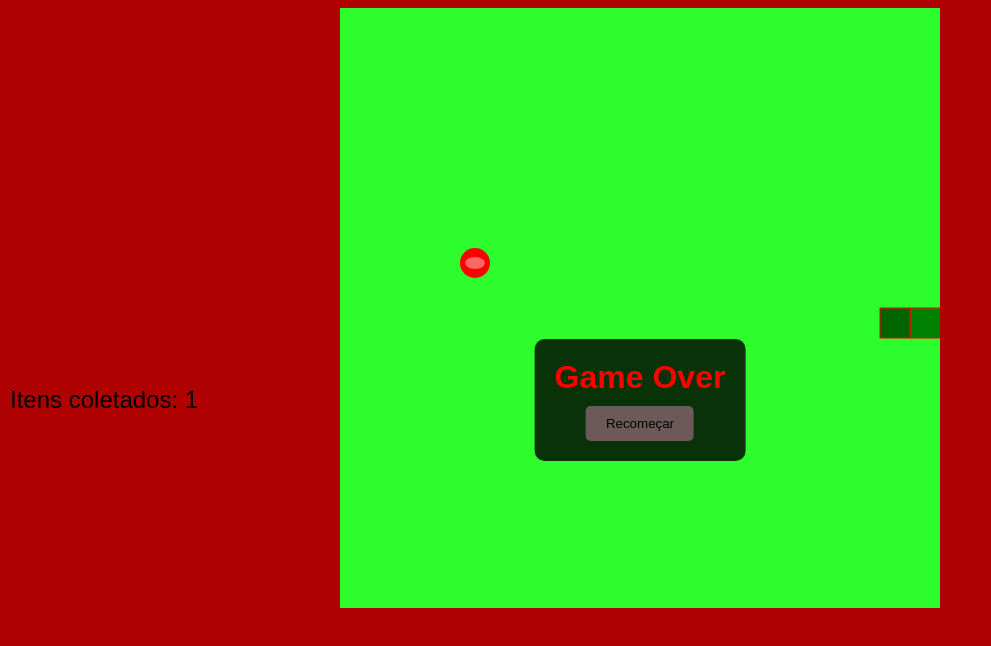
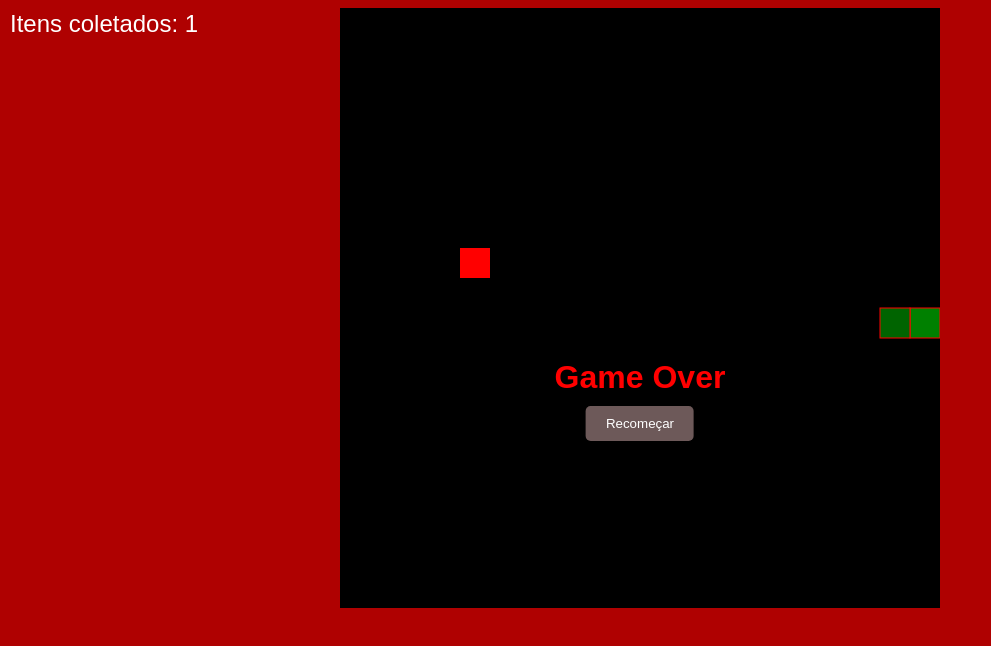
Before and after one commit to SamaraLeopoldino/Snake.io, a plain HTML site: page index.html in a window 1280 px wide. Shown: the whole page, without its empty margins (0-991 px from the left). Drawn offline with Linux system fonts and the light colour scheme.

Commit message:
Update index.html

```diff
--- a/index.html
+++ b/index.html
@@ -1,5 +1,6 @@
 <!DOCTYPE html>
 <html lang="en">
+
 <head>
   <meta charset="UTF-8">
   <meta name="viewport" content="width=device-width, initial-scale=1.0">
@@ -7,21 +8,20 @@
   <style>
     body {
       font-family: Arial, sans-serif;
-      background-color: #af0101;
+      background-color: #af0101; /* Verde escuro */
     }
 
     canvas {
-      background-color: #2dfc2d;
+      background-color: #006400; /* Cor de fundo verde mais forte */
       display: block;
       margin: 0 auto;
     }
 
     #score {
       position: absolute;
-      top: 50%;
+      top: 10px;
       left: 10px;
-      transform: translateY(-50%);
-      color: #000000;
+      color: #ffffff; /* Cor do texto do score */
       font-size: 24px;
     }
 
@@ -38,40 +38,45 @@
     }
 
     #gameOverMessage h1 {
-      color: #ff0000;
+      color: #ff0000; /* Cor do texto de "Game Over" */
       margin: 0;
       margin-bottom: 10px;
     }
 
     #gameOverButton {
-      background-color: #6d5959;
-      color: #000;
+      background-color: #6d5959; /* Cor do botão de recomeçar */
+      color: #ffffff; /* Cor do texto do botão de recomeçar */
       border: none;
       padding: 10px 20px;
       border-radius: 5px;
       cursor: pointer;
     }
-    /*  colisao */
-    @keyframes shake {
-  0% { transform: translate(0); }
-  10% { transform: translate(-5px, 5px); }
-  20% { transform: translate(-5px, -5px); }
-  30% { transform: translate(5px, -5px); }
-  40% { transform: translate(5px, 5px); }
-  50% { transform: translate(-5px, 5px); }
-  60% { transform: translate(-5px, -5px); }
-  70% { transform: translate(5px, -5px); }
-  80% { transform: translate(5px, 5px); }
-  90% { transform: translate(-5px, 5px); }
-  100% { transform: translate(0); }
+
+    /* Efeito de shake */
+    .shake {
+      animation: shake 0.5s linear;
     }
 
-.shake {
-  animation: shake 0.5s;
+    @keyframes shake {
+      10%, 90% {
+        transform: translate(-5px, 0);
       }
 
+      20%, 80% {
+        transform: translate(5px, 0);
+      }
+
+      30%, 50%, 70% {
+        transform: translate(-10px, 0);
+      }
+
+      40%, 60% {
+        transform: translate(10px, 0);
+      }
+    }
   </style>
 </head>
+
 <body>
   <canvas id="snakeCanvas" width="600" height="600"></canvas>
 
@@ -99,7 +104,7 @@
 
     // Função para desenhar o canvas
     function drawCanvas() {
-      context.fillStyle = "   #2dfc2d "; // cor de fundo de onde a cobrinha se mexe
+      context.fillStyle = "black";
       context.fillRect(0, 0, canvasSize, canvasSize);
     }
 
@@ -114,42 +119,20 @@
     }
 
     // Função para desenhar a comida
-
     function drawFood() {
-  // Desenhar sombreamento da maçã (mesmo código anterior)
-
-  // Desenhar o corpo da maçã
       context.fillStyle = "red";
-  context.beginPath();
-  context.arc(food.x + box / 2, food.y + box / 2, box / 2, 0, 2 * Math.PI);
-  context.fill();
-
-  // Desenhar brilho da maçã
-  context.fillStyle = "rgba(255, 255, 255, 0.4)";
-  context.beginPath();
-  context.ellipse(
-    food.x + box / 2, food.y + box / 2,
-    box / 3, box / 5, 0, 0, 2 * Math.PI
-  );
-  context.fill();
-
-  // Desenhar o "cabinho" da maçã (mesmo código anterior)
+      context.fillRect(food.x, food.y, box, box);
     }
 
     // Função para verificar colisões
     function collisionCheck(head, array) {
       for (let i = 0; i < array.length; i++) {
         if (head.x === array[i].x && head.y === array[i].y) {
-      document.body.classList.add("shake"); // Aplica a classe .shake ao body
-      setTimeout(function() {
-        document.body.classList.remove("shake"); // Remove a classe .shake após 0.5 segundos
-      }, 500);
           return true;
         }
       }
       return false;
     }
-
 
     // Função para atualizar o score
     function updateScore() {
@@ -166,6 +149,14 @@ function drawFood() {
       draw();
       document.getElementById("gameOverMessage").style.display = "none";
       startGame();
+    }
+
+    // Função para fazer a tela tremer
+    function shakeScreen() {
+      canvas.classList.add("shake");
+      setTimeout(function () {
+        canvas.classList.remove("shake");
+      }, 500);
     }
 
     // Função principal de desenho
@@ -189,6 +180,7 @@ function drawFood() {
       ) {
         clearInterval(game);
         document.getElementById("gameOverMessage").style.display = "block";
+        shakeScreen();
         return;
       }
       snake.unshift(newHead);
@@ -230,26 +222,37 @@ function drawFood() {
         direction !== "down"
       ) {
         direction = "down";
-      } else if (event.keyCode === 13) { // Verificar se a tecla pressionada é Enter
-        restartGame(); // Chamar a função para reiniciar o jogo
       }
     }
 
-    // Iniciar o jogo
+    // Função para iniciar o jogo
     function startGame() {
-      game = setInterval(draw, 200);
+      game = setInterval(draw, 100);
     }
 
-    // Adicionar evento de clique no botão de reiniciar
-    document.getElementById("gameOverButton").addEventListener("click", function () {
+    // Evento para capturar as teclas de direção
+    document.addEventListener("keydown", changeDirection);
+
+
+
+//não funciona o botão enter vê com o professor o porquê.
+//vê se eu fiz certo ou não
+
+   // Adicionar evento de escuta para as teclas de direção
+document.addEventListener("keydown", function(event) { // keydown teoricamente  é um evento de escuta que quando é acionado quando uma tecla é pressionada e mantida pressionada. (que no caso seria o enter)
+  if (event.keyCode === 13 && game === undefined) { // undefined pelo o que eu entendi é para verificar ou acessar uma variavel não declarada não sei \0/
+    // Verificar se a tecla pressionada é Enter e o jogo não está em andamento
     restartGame();
+  } else {
+    changeDirection(event);
+  }
 });
 
-    // Adicionar evento de escuta para as teclas de direção
-    document.addEventListener("keydown", changeDirection);
+
 
     // Iniciar o jogo
     startGame();
   </script>
 </body>
+
 </html>
```
Lines whose indentation alone changed are shown as unchanged.
